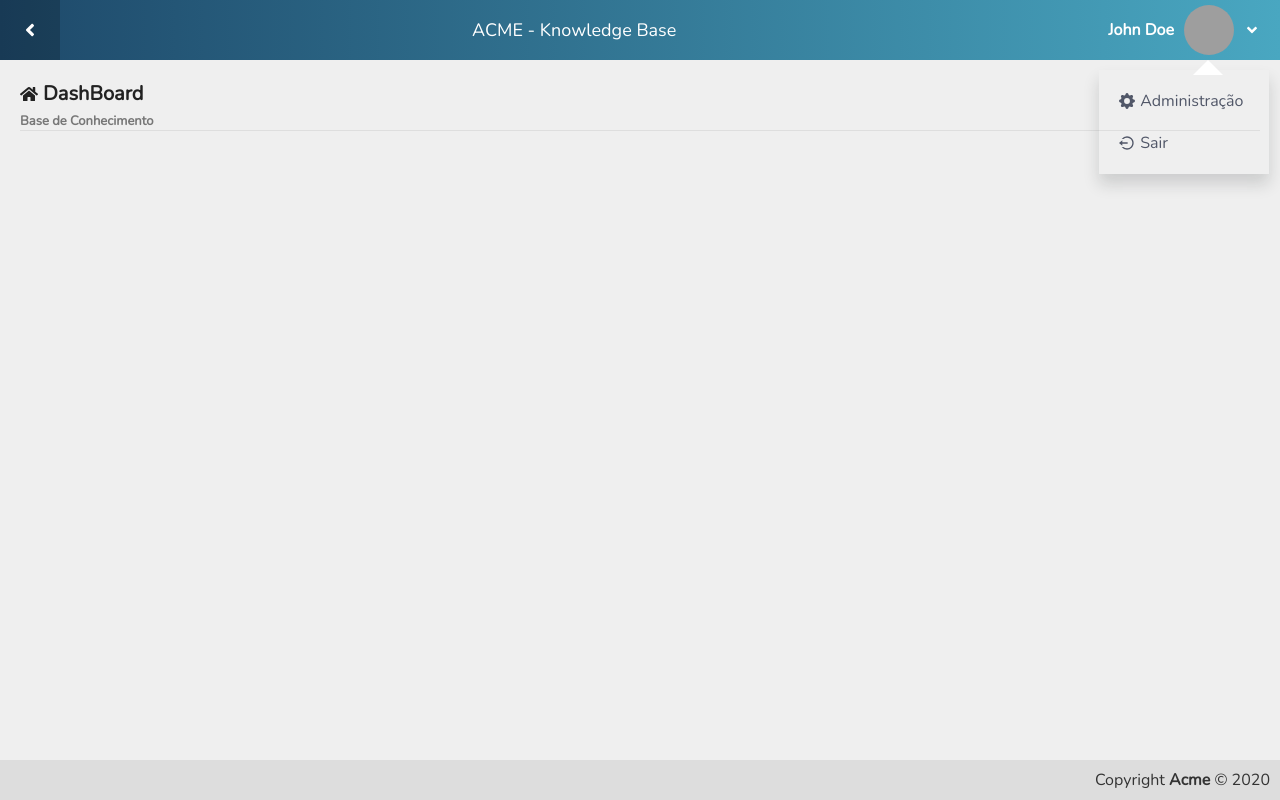
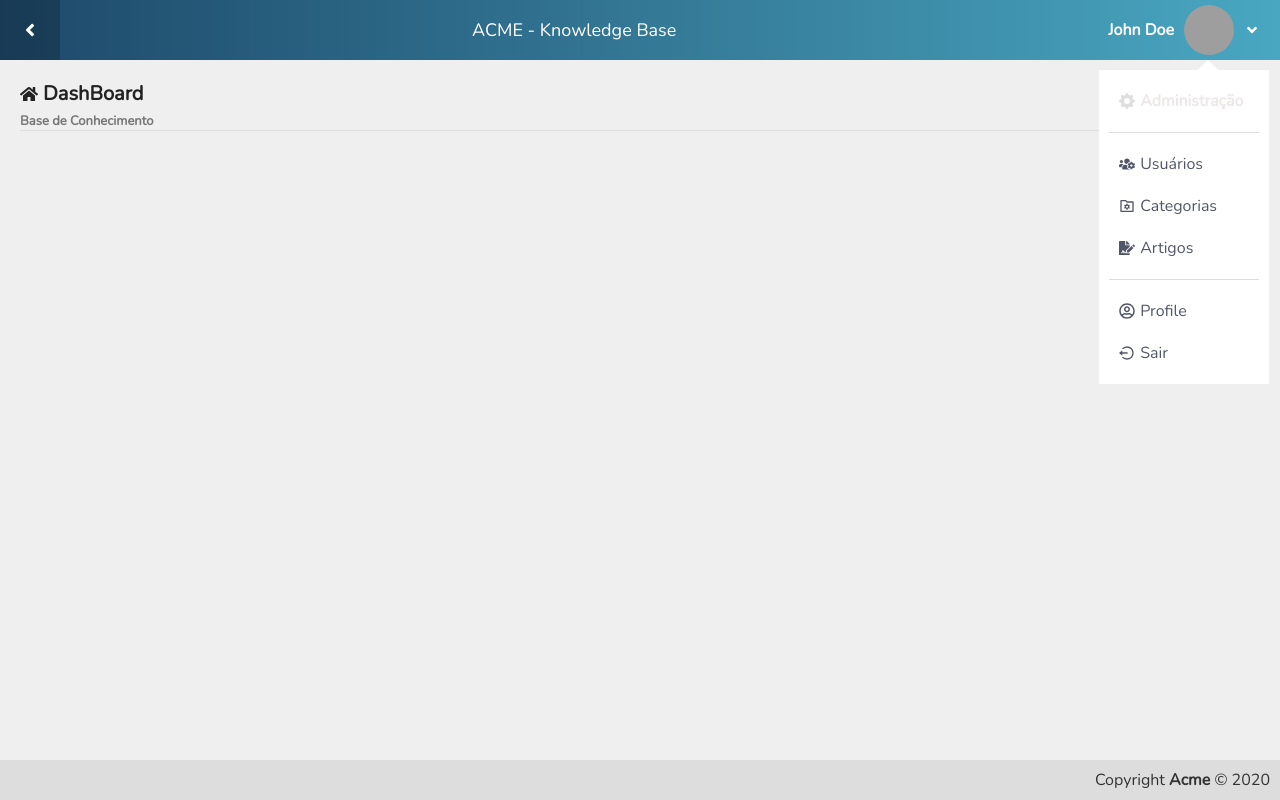
Before and after one commit to apteles/knowledge-base-frontend, a React (Create React App) app: page / in a window 1280 px wide. Both pictures are taken after a click on the icon 1252 px from the left and 30 px from the top of the page. Built offline with nearby package versions, Linux system fonts and the light colour scheme; grey boxes are pictures that could not be loaded.

Commit message:
added header

```diff
--- a/src/components/UI/Header/index.js
+++ b/src/components/UI/Header/index.js
@@ -10,10 +10,18 @@ import {
     UserAvatar,
     MenuDropDown,
     MenuItem,
+    MenuSection,
+    Divider,
 } from './styles';
-import { FaAngleLeft, FaAngleDown } from 'react-icons/fa';
+import {
+    FaAngleLeft,
+    FaAngleDown,
+    FaUsersCog,
+    FaFileSignature,
+    FaRegUserCircle,
+} from 'react-icons/fa';
 import { BsGearFill } from 'react-icons/bs';
-import { RiLogoutCircleLine } from 'react-icons/ri';
+import { RiLogoutCircleLine, RiFolderSettingsLine } from 'react-icons/ri';
 import connectLayout from '../HOC/connectLayout';
 function Header({ title, context }) {
     const { state, toggleMenu, toggleMenuUser } = context;
@@ -29,10 +37,27 @@ function Header({ title, context }) {
                 <UserAvatar src="https://api.adorable.io/avatars/50/abott@adorable.png" />
                 <FaAngleDown onClick={toggleMenuUser} />
                 <MenuDropDown show={menu.user.active}>
+                    <MenuSection>
+                        <BsGearFill />
+                        <span>Administração</span>
+                    </MenuSection>
+                    <Divider />
                     <MenuItem>
-                        <BsGearFill />
-                        <Link to="/administration">Administração</Link>
+                        <FaUsersCog />
+                        <Link to="/users">Usuários</Link>
                     </MenuItem>
+                    <MenuItem>
+                        <RiFolderSettingsLine />
+                        <Link to="/categories">Categorias</Link>
+                    </MenuItem>
+                    <MenuItem>
+                        <FaFileSignature /> <Link to="/articles">Artigos</Link>
+                    </MenuItem>
+                    <Divider />
+                    <MenuItem>
+                        <FaRegUserCircle /> <Link to="/profile">Profile</Link>
+                    </MenuItem>
+
                     <MenuItem>
                         <RiLogoutCircleLine /> <Link to="/logout">Sair</Link>
                     </MenuItem>
--- a/src/components/UI/Header/styles.js
+++ b/src/components/UI/Header/styles.js
@@ -57,7 +57,8 @@ export const UserAvatar = styled.img`
 export const MenuDropDown = styled.ul`
     position: absolute;
     top: 70px;
-    box-shadow: 0px 10px 15px #1b1c2029;
+    background: #fff;
+    // box-shadow: 0px 10px 15px #1b1c2029;
     min-width: 170px;
     padding: 1rem;
 
@@ -84,6 +85,20 @@ export const MenuDropDown = styled.ul`
         border-bottom: 15px solid #fff;
     }
 `;
+export const MenuSection = styled.li`
+    color: #dedede;
+    padding: 1rem;
+    display: flex;
+    align-items: center;
+    justify-content: flex-start;
+
+    > span {
+        color: #ede8e8;
+        font-weight: bold;
+        margin-left: 0.5rem;
+    }
+`;
+
 export const MenuItem = styled.li`
     color: #515768;
     padding: 1rem;
@@ -91,10 +106,15 @@ export const MenuItem = styled.li`
     align-items: center;
     justify-content: flex-start;
     &:hover {
-        background: #ddd;
+        background: #ede8e8;
     }
     > a {
         color: #515768;
         margin-left: 0.5rem;
     }
 `;
+export const Divider = styled.div`
+    margin-top: 1rem;
+    margin-bottom: 1rem;
+    border-bottom: 1px solid #dedede;
+`;
```
